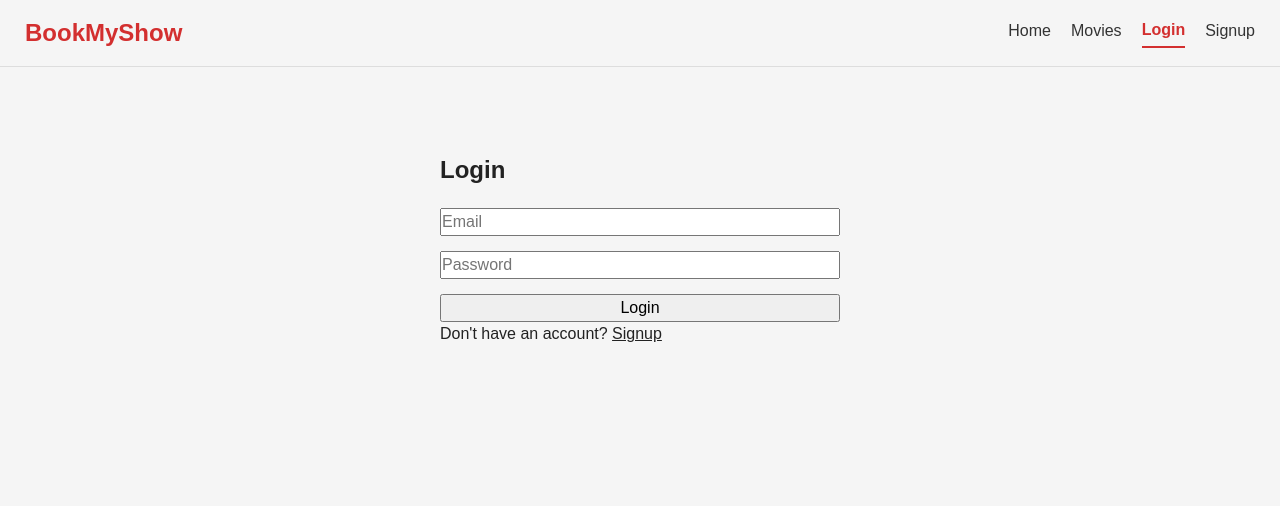
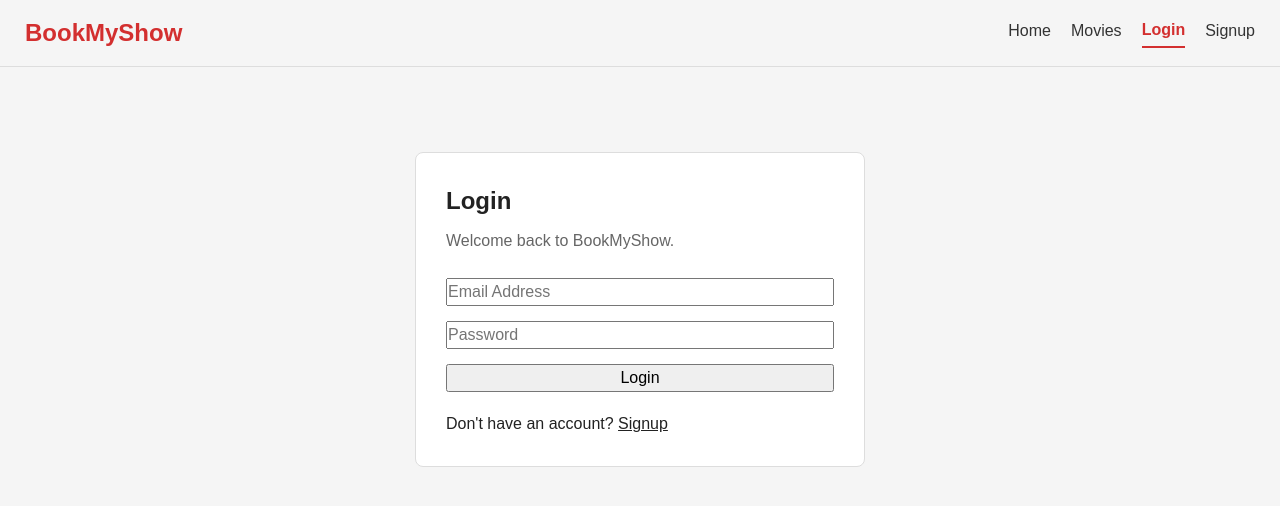
Before and after one commit to Shalinihr57/MERN_Stu_FebMay26Mys, a React (Vite) app in the folder W12/bookmyshow-frontend/: page /login in a window 1280 px wide. Shown: the top 506 px of the page. Built offline with nearby package versions, Linux system fonts and the light colour scheme; no server answers.

Commit message:
Modification of pretected route for admin user and also to restore the session from local sorage

```diff
--- a/W12/bookmyshow-frontend/src/context/AuthContext.jsx
+++ b/W12/bookmyshow-frontend/src/context/AuthContext.jsx
@@ -13,9 +13,11 @@
 ✓ useContext()
 ✓ useState()
 ✓ useEffect()
+✓ useMemo()
 ✓ Custom Hooks
 ✓ Session Persistence
 ✓ JWT Management
+✓ Authentication Initialization
 
 
 WHY THIS FILE?
@@ -102,12 +104,19 @@
   Stores JWT.
 
 
+  loading:
+  Indicates whether authentication
+  restoration is in progress.
+
+
   =====================================================
   */
 
   const [user, setUser] = useState(null);
 
   const [token, setToken] = useState(null);
+
+  const [loading, setLoading] = useState(true);
 
   /*
   =====================================================
@@ -119,6 +128,33 @@
 
   Restores authentication from
   localStorage.
+
+
+  WHY LOADING?
+
+
+  Without loading:
+
+
+  App Starts
+  ↓
+  isAuthenticated = false
+  ↓
+  ProtectedRoute redirects
+  ↓
+  Auth restored too late
+
+
+  With loading:
+
+
+  App Starts
+  ↓
+  Wait for restoration
+  ↓
+  Authentication determined
+  ↓
+  ProtectedRoute decides correctly
 
 
   =====================================================
@@ -139,7 +175,15 @@
       console.error("Failed to restore authentication:", error);
 
       localStorage.removeItem("token");
+
       localStorage.removeItem("user");
+    } finally {
+      /*
+      Authentication initialization
+      has completed.
+      */
+
+      setLoading(false);
     }
   }, []);
 
@@ -232,11 +276,12 @@
     () => ({
       user,
       token,
+      loading,
       isAuthenticated,
       login,
       logout,
     }),
-    [user, token, isAuthenticated],
+    [user, token, loading, isAuthenticated],
   );
 
   return <AuthContext.Provider value={value}>{children}</AuthContext.Provider>;
@@ -274,3 +319,82 @@
 
   return context;
 }
+
+/*
+=========================================================
+AUTHENTICATION FLOW
+
+
+Application Starts
+↓
+AuthProvider Mounts
+↓
+loading = true
+↓
+Read localStorage
+↓
+Restore token and user
+↓
+loading = false
+↓
+ProtectedRoute evaluates access
+
+
+=========================================================
+
+
+LOGIN FLOW
+
+
+User Logs In
+↓
+login()
+↓
+Update Context State
+↓
+Persist to localStorage
+↓
+Entire App Reacts
+
+
+=========================================================
+
+
+LOGOUT FLOW
+
+
+User Logs Out
+↓
+logout()
+↓
+Clear Context State
+↓
+Clear localStorage
+↓
+Protected Routes Locked
+
+
+=========================================================
+
+
+KEY TAKEAWAYS
+
+
+1. Context centralizes authentication.
+
+
+2. localStorage enables session persistence.
+
+
+3. loading prevents authentication flicker.
+
+
+4. Authentication state should be
+   derived from the token.
+
+
+5. Custom hooks improve readability.
+
+
+=========================================================
+*/
--- a/W12/bookmyshow-frontend/src/pages/Login.jsx
+++ b/W12/bookmyshow-frontend/src/pages/Login.jsx
@@ -2,7 +2,7 @@
 
 /*
 =========================================================
-SPRINT 1 – LOGIN PAGE
+SPRINT 2 – REAL LOGIN INTEGRATION
 
 
 TOPICS COVERED:
@@ -10,34 +10,65 @@
 
 ✓ Controlled Components
 ✓ useState
-✓ Forms
-✓ Event Handling
+✓ API Integration
+✓ Context API
+✓ JWT Authentication
+✓ Loading State
+✓ Error Handling
 ✓ useNavigate
 
 
 WHY THIS COMPONENT?
 
 
-Authentication is a critical part
-of every application.
+Login is the gateway into the
+authenticated experience.
 
 
 Sprint 1:
 
 
-UI Shell
+Login Form
+↓
+console.log()
 
 
 Sprint 2:
 
 
-JWT Authentication
+Login Form
 ↓
-Axios
+loginUser()
 ↓
-Context API
+JWT Received
 ↓
-Session Persistence
+AuthContext Updated
+↓
+Session Persisted
+↓
+Protected Routes Unlocked
+
+
+IMPLEMENTATION NOTES
+
+
+• Uses loginUser() from authApi.js
+• Uses AuthContext.login()
+• Prevents duplicate submissions
+• Preserves backend error messages
+• Redirects based on role
+
+
+KEY TAKEAWAYS
+
+
+Pages manage UI.
+
+
+API files manage communication.
+
+
+Context manages authentication state.
 
 
 =========================================================
@@ -47,57 +78,129 @@
 
 import { Link, useNavigate } from "react-router-dom";
 
+import { loginUser } from "../api/authApi";
+
+import { useAuth } from "../context/AuthContext";
+
 export default function Login() {
   const navigate = useNavigate();
 
+  const { login } = useAuth();
+
   const [form, setForm] = useState({
     email: "",
-
     password: "",
   });
 
+  const [loading, setLoading] = useState(false);
+
+  const [error, setError] = useState("");
+
   function handleChange(event) {
-    const {
-      name,
-
-      value,
-    } = event.target;
+    const { name, value } = event.target;
 
     setForm((previous) => ({
       ...previous,
-
       [name]: value,
     }));
   }
 
-  function handleSubmit(event) {
+  async function handleSubmit(event) {
     event.preventDefault();
 
+    setError("");
+
     /*
-    Sprint 2:
-    Replace with authentication API.
+    -----------------------------------------
+    CLIENT VALIDATION
+    -----------------------------------------
     */
 
-    console.log(
-      "Login Form:",
+    if (!form.email.trim() || !form.password.trim()) {
+      setError("Email and password are required.");
 
-      form,
-    );
+      return;
+    }
 
-    navigate("/");
+    /*
+    -----------------------------------------
+    PREVENT DUPLICATE SUBMISSIONS
+    -----------------------------------------
+    */
+
+    if (loading) return;
+
+    try {
+      setLoading(true);
+
+      const response = await loginUser(form);
+
+      /*
+      ACTUAL BACKEND RESPONSE
+
+
+      {
+        success: true,
+        message: "Login successful",
+        data: {
+          token,
+          user
+        }
+      }
+      */
+
+      const token = response.data?.token;
+
+      const user = response.data?.user;
+
+      if (!token || !user) {
+        throw new Error("Invalid login response received.");
+      }
+
+      /*
+      -----------------------------------------
+      UPDATE AUTH CONTEXT
+      -----------------------------------------
+      */
+
+      login(token, user);
+
+      /*
+      -----------------------------------------
+      ROLE-BASED REDIRECTION
+      -----------------------------------------
+      */
+
+      if (user.role === "admin") {
+        navigate("/admin/dashboard");
+      } else {
+        navigate("/");
+      }
+    } catch (error) {
+      setError(
+        error.message || error.response?.data?.message || "Login failed.",
+      );
+    } finally {
+      setLoading(false);
+    }
   }
 
   return (
     <section style={styles.container}>
       <h1>Login</h1>
 
+      <p style={styles.subtitle}>Welcome back to BookMyShow.</p>
+
+      {error && <div style={styles.error}>{error}</div>}
+
       <form onSubmit={handleSubmit} style={styles.form}>
         <input
           type="email"
           name="email"
-          placeholder="Email"
+          placeholder="Email Address"
           value={form.email}
           onChange={handleChange}
+          disabled={loading}
           required
         />
 
@@ -107,13 +210,16 @@
           placeholder="Password"
           value={form.password}
           onChange={handleChange}
+          disabled={loading}
           required
         />
 
-        <button type="submit">Login</button>
+        <button type="submit" disabled={loading}>
+          {loading ? "Logging in..." : "Login"}
+        </button>
       </form>
 
-      <p>
+      <p style={styles.footer}>
         Don't have an account? <Link to="/signup">Signup</Link>
       </p>
     </section>
@@ -122,9 +228,23 @@
 
 const styles = {
   container: {
-    maxWidth: "400px",
+    maxWidth: "450px",
 
     margin: "40px auto",
+
+    background: "#fff",
+
+    padding: "30px",
+
+    borderRadius: "8px",
+
+    border: "1px solid #ddd",
+  },
+
+  subtitle: {
+    marginTop: "10px",
+
+    color: "#666",
   },
 
   form: {
@@ -134,24 +254,91 @@
 
     gap: "15px",
 
+    marginTop: "25px",
+  },
+
+  error: {
+    marginTop: "20px",
+
+    padding: "12px",
+
+    background: "#ffebee",
+
+    color: "#c62828",
+
+    borderRadius: "4px",
+  },
+
+  footer: {
     marginTop: "20px",
   },
 };
 
 /*
 =========================================================
-KEY TAKEAWAYS
+LOGIN FLOW
 
 
-1. Controlled components manage
-   form state.
+User
+↓
+Enter Credentials
+↓
+Submit
+↓
+loginUser()
+↓
+Backend Validation
+↓
+JWT Returned
+↓
+AuthContext.login()
+↓
+localStorage Updated
+↓
+Role Check
 
 
-2. Forms evolve incrementally.
+Admin
+↓
+/admin/dashboard
 
 
-3. Sprint 2 introduces real
-   authentication.
+User
+↓
+/
+
+
+=========================================================
+
+
+VERIFICATION
+
+
+✓ Controlled inputs
+
+
+✓ Uses loginUser()
+
+
+✓ Uses AuthContext
+
+
+✓ Prevents duplicate submissions
+
+
+✓ JWT persisted
+
+
+✓ User persisted
+
+
+✓ Role-based redirection
+
+
+✓ Backend contract verified
+
+
+✓ Production-oriented MVP
 
 
 =========================================================
--- a/W12/bookmyshow-frontend/src/routes/AppRoutes.jsx
+++ b/W12/bookmyshow-frontend/src/routes/AppRoutes.jsx
@@ -232,6 +232,7 @@
         */}
 
         <Route
+          path="/bookings"
           element={
             <ProtectedRoute>
               <Bookings />
@@ -257,7 +258,7 @@
         <Route
           path="/admin"
           element={
-            <ProtectedRoute roles={["admin"]}>
+            <ProtectedRoute requiredRole="admin">
               <AdminLayout />
             </ProtectedRoute>
           }
```
Also changed, not shown: W12/bookmyshow-frontend/src/api/authapi.js (+109 -48 lines), W12/bookmyshow-frontend/src/components/ProtectedRoute.jsx (+163 -27 lines). Lines whose indentation alone changed are shown as unchanged.
